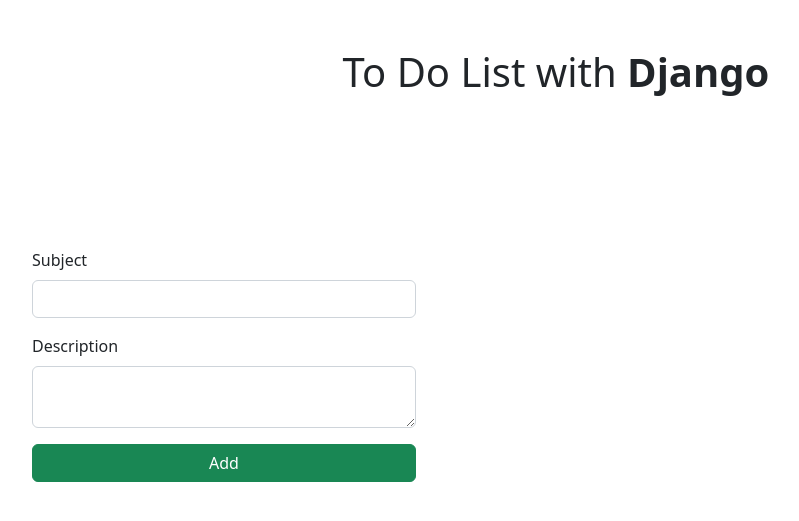
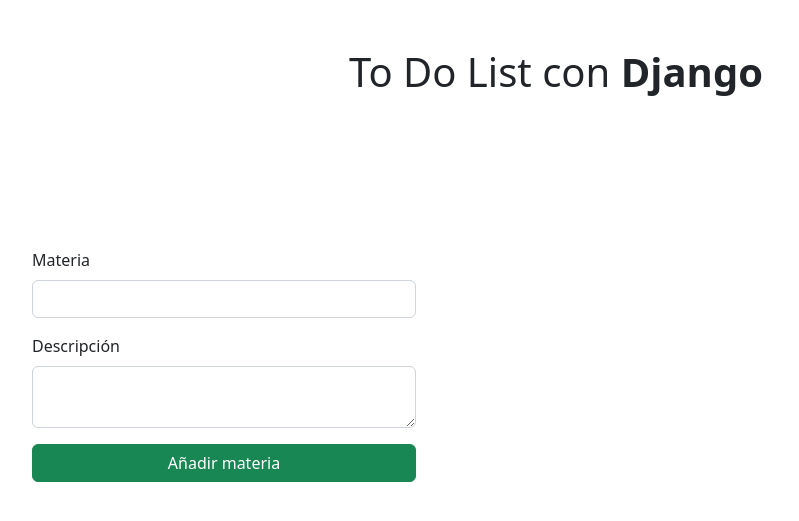
Before and after one commit to JosueGarcia04/to-do-list, a Django app: page / in a window 1280 px wide. Shown: the top 521 px of the page, without its empty margins (84-883 px from the left). Run offline with Django 5.2, Linux system fonts and the light colour scheme.

Commit message:
language

```diff
--- a/todolist/app/templates/app/index.html
+++ b/todolist/app/templates/app/index.html
@@ -11,7 +11,7 @@
 
     <main class="container-fluid">
         <div class="row my-5">
-            <h1 class="col text-center">To Do List with <b>Django</b></h1>
+            <h1 class="col text-center">To Do List con <b>Django</b></h1>
         </div>
         <div class="row justify-content-center py-5">
 
@@ -19,14 +19,14 @@
                 <form class="w-75" method="post" action="">
                     {% csrf_token %}
                     <div class="mb-3">
-                        <label for="subject" class="form-label">Subject</label>
+                        <label for="subject" class="form-label">Materia</label>
                         <input type="text" class="form-control" name="subject" id="subject" aria-describedby="emailHelp">
                     </div>
                     <div class="mb-3">
-                        <label for="description" class="form-label">Description</label>
+                        <label for="description" class="form-label">Descripción</label>
                         <textarea type="text" name="description" class="form-control" id="description"></textarea>
                     </div>
-                    <button type="submit" class="btn btn-success w-100">Add</button>
+                    <button type="submit" class="btn btn-success w-100">Añadir materia</button>
                 </form>
             </div>
 
```
